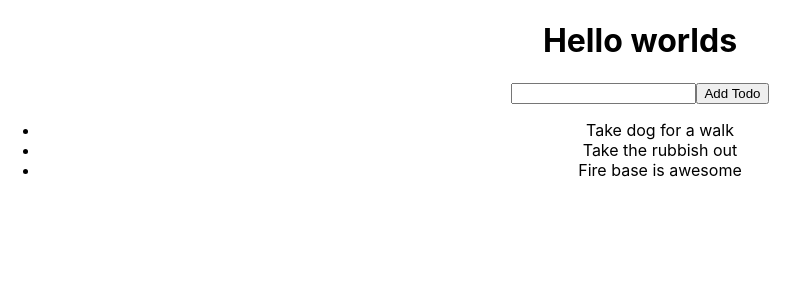
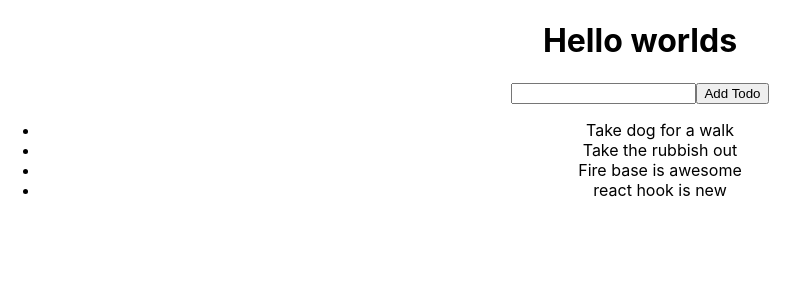
Before and after one commit to lifeofperfect/Simple-react-firebase-todo-app, a React (Create React App) app: page / in a window 1280 px wide. Shown: the top 300 px of the page, without its empty margins (0-809 px from the left). Built offline with nearby package versions, Linux system fonts and the light colour scheme.

Commit message:
first look at usedtate

```diff
--- a/src/App.js
+++ b/src/App.js
@@ -1,7 +1,9 @@
-
 import './App.css';
+import { useState } from 'react';
 
 function App() {
+  const [todos, setTodos] = useState(["Take dog for a walk", "Take the rubbish out","Fire base is awesome", "react hook is new"])
+
   return (
     <div className="App">
       <h1>Hello worlds</h1>
@@ -9,9 +11,9 @@ function App() {
       <button>Add Todo</button>
 
       <ul>
-        <li>Take dog for a walk</li>
-        <li>Take the rubbish out</li>
-        <li>Fire base is awesome</li>
+        {todos.map(todo=> (
+          <li>{todo}</li>
+        ))}
       </ul>
     </div>
   );
```
